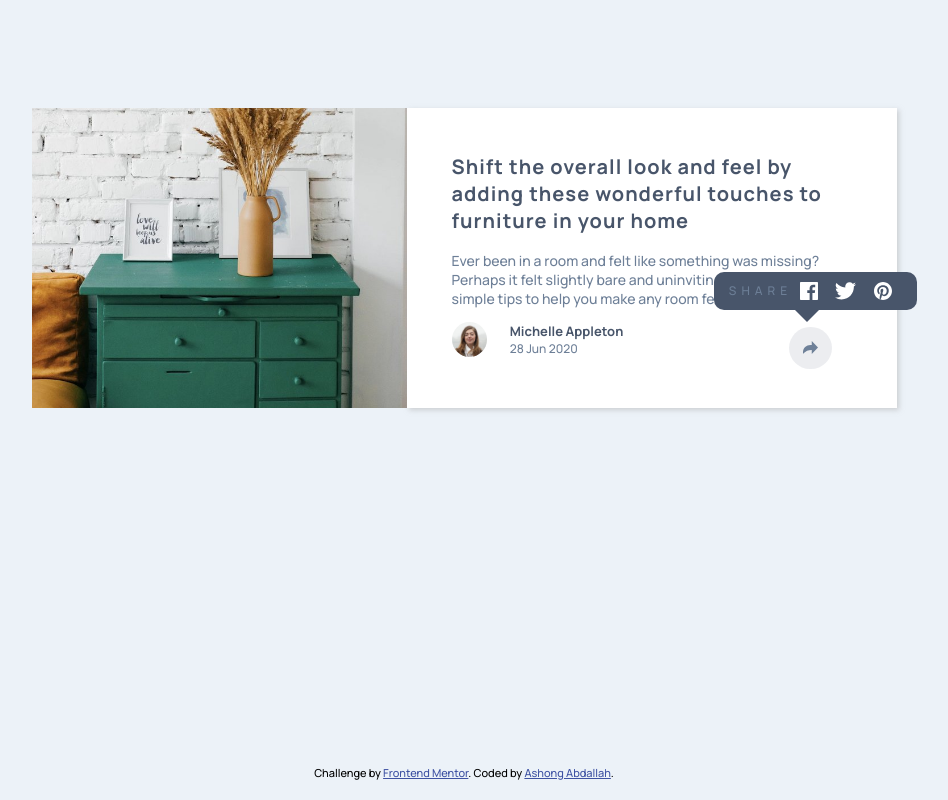
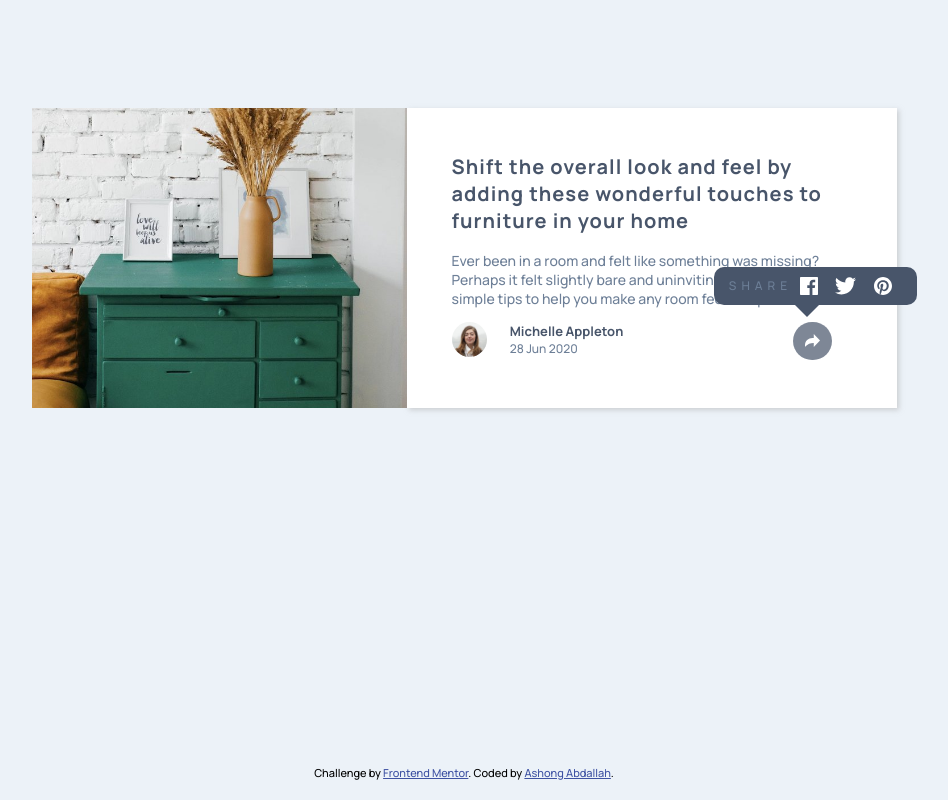
Before and after one commit to AshongAbdallah06/article-preview-component-master, a plain HTML site: page index.html in a window 1280 px wide. Both pictures are taken after a click on the element 986 px from the left and 347 px from the top of the page. Shown: the whole page, without its empty margins (176-1124 px from the left). Drawn offline with Linux system fonts and the light colour scheme.

Commit message:
Change share icon color

```diff
--- a/index.css
+++ b/index.css
@@ -77,11 +77,18 @@ main {
     text-align: right;
     position: absolute;
     right: 0;
-    top: 5px;
     background-color: hsla(217, 19%, 35%, 0.1);
-    padding: 10px 14px;
+    padding: 8px 12px;
     border-radius: 25px;
     cursor: pointer;
+}
+
+.Share-btn {
+    background-color: hsla(217, 19%, 35%, 0.7);
+}
+
+.share-icon {
+    filter: invert(100%) sepia(0%) saturate(0%) hue-rotate(0deg) brightness(1000%) contrast(500%);
 }
 
 .share-options {
@@ -89,7 +96,7 @@ main {
     position: absolute;
     background-color: hsl(217, 19%, 35%);
     padding: 10px 15px;
-    top: -50px;
+    top: -55px;
     color: hsl(214, 17%, 51%);
     font-size: 12px;
     right: -85px;
--- a/index.html
+++ b/index.html
@@ -46,7 +46,7 @@
 
 
         <div class="share-btn js-share-btn">
-          <img src="images/icon-share.svg" alt="">
+          <img class="share-svg" src="images/icon-share.svg" alt="">
         </div>
       </div>
     </div>
--- a/index.js
+++ b/index.js
@@ -4,9 +4,14 @@ shareButton.addEventListener('click', () => {
     const shareOptions = document.querySelector('.share-options');
 
     if (!shareOptions.classList.contains('is-sharing')) {
-        document.querySelector('.share-options').classList.add('is-sharing')
+        document.querySelector('.share-options').classList.add('is-sharing');
+        document.querySelector('.share-btn').classList.add('Share-btn');
+        document.querySelector('.share-svg').classList.add('share-icon')
+
     } else {
-        document.querySelector('.share-options').classList.remove('is-sharing')
+        document.querySelector('.share-options').classList.remove('is-sharing');
+        document.querySelector('.share-btn').classList.remove('Share-btn');
+        document.querySelector('.share-svg').classList.remove('share-icon')
 
     }
 
```
